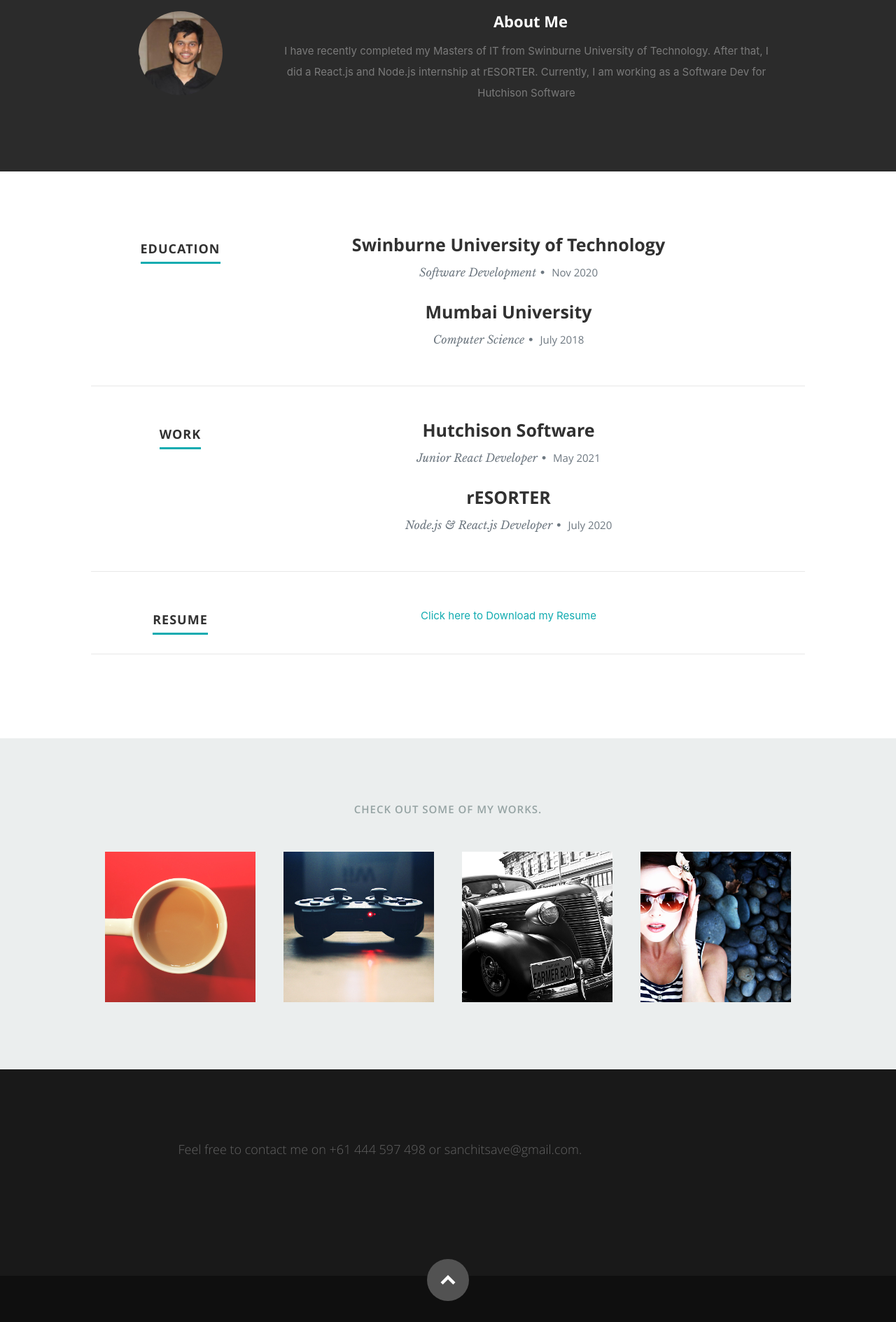
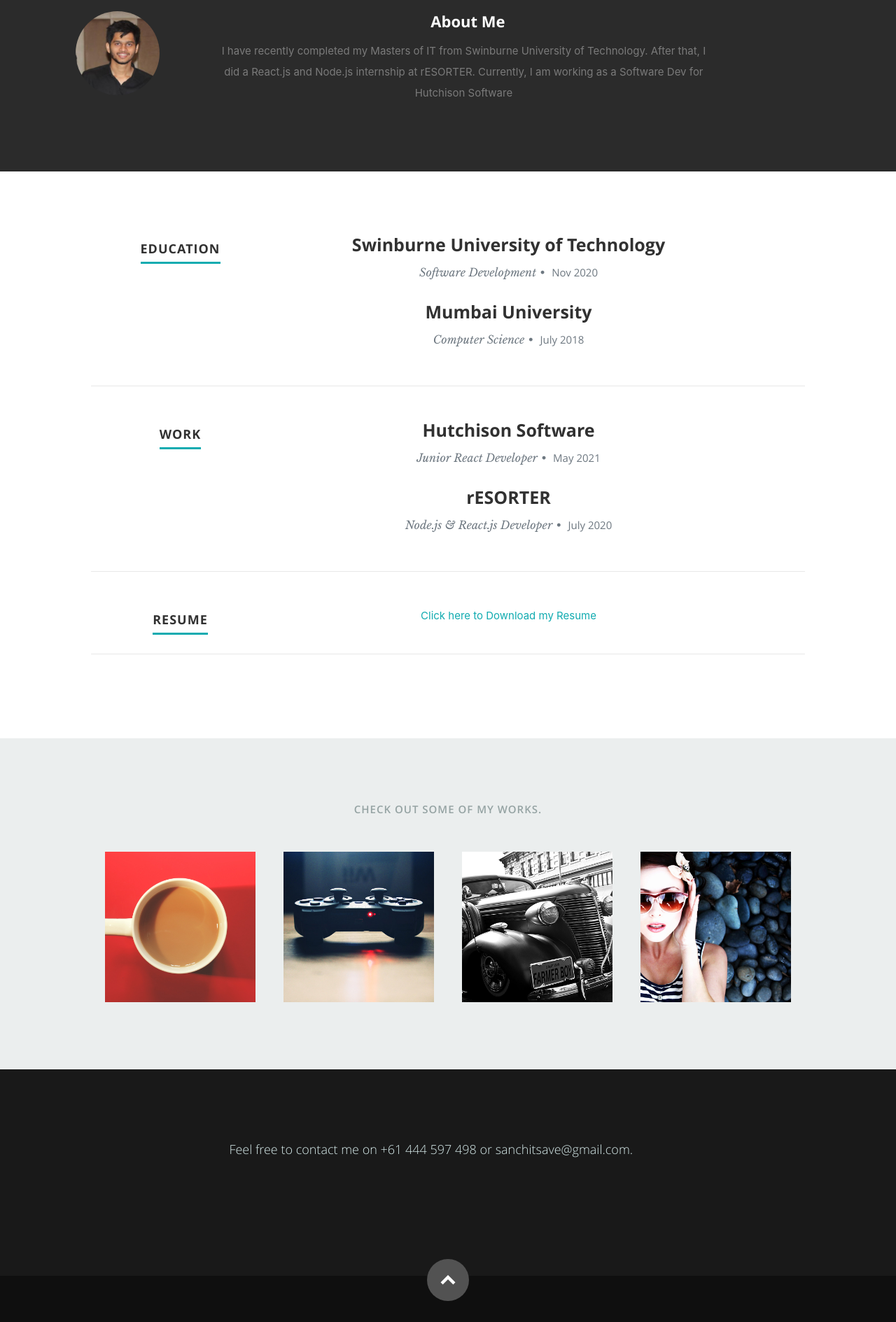
Before and after one commit to sanchitsave/portfolio, a React (Create React App) app: page / in a window 1280 px wide. Shown: the part 880-2769 px from the top of the page at 70% size. Built offline with nearby package versions, Linux system fonts and the light colour scheme.

Commit message:
Update layout.css

```diff
--- a/public/css/layout.css
+++ b/public/css/layout.css
@@ -190,6 +190,7 @@
    background: #2B2B2B;
    padding-top: 96px;
    padding-bottom: 66px;
+   padding-right: 14%;
    overflow: hidden;
 }
 
@@ -792,7 +793,7 @@
    background: #191919;
    padding-top: 96px;
    padding-bottom: 102px;
-   color: #636363;
+   color: #d7ebeb;
 }
 #contact .section-head { margin-bottom: 42px; }
 
@@ -825,7 +826,7 @@
 }
 #contact p.lead {
    font: 18px/36px 'opensans-light', sans-serif;
-   padding-right: 3%;
+   padding-left: 15%;
 }
 #contact .header-col { padding-top: 6px; }
 
```
